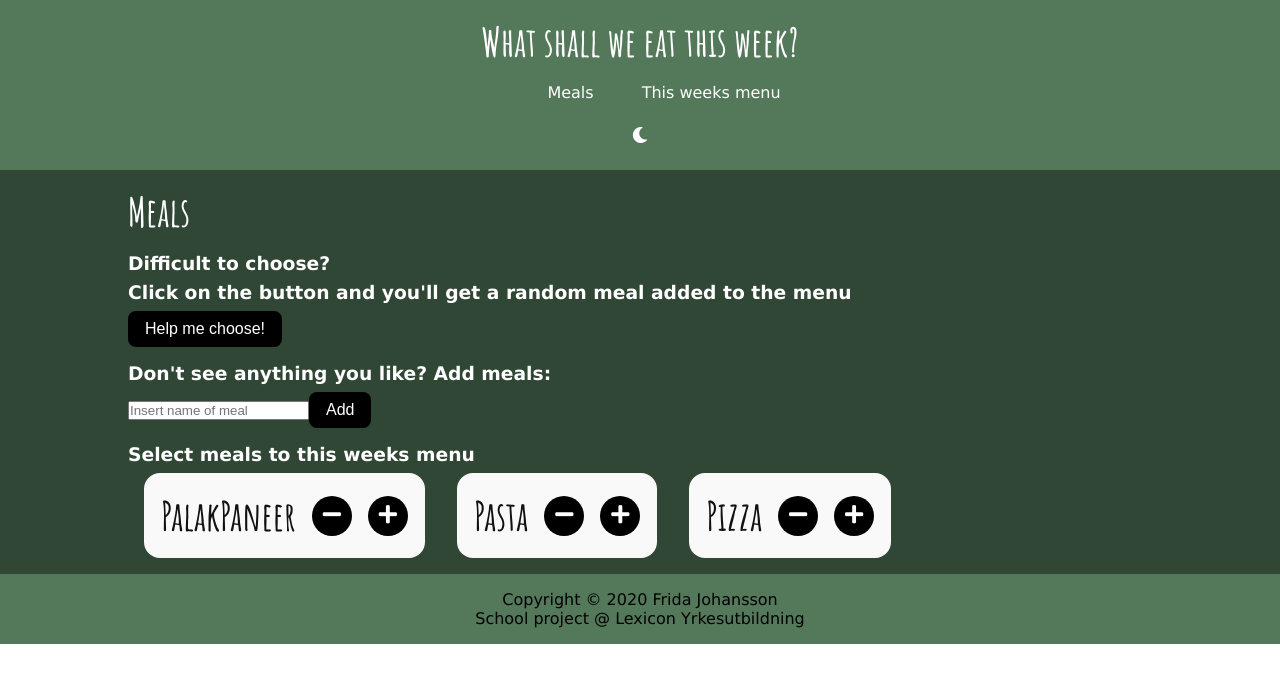
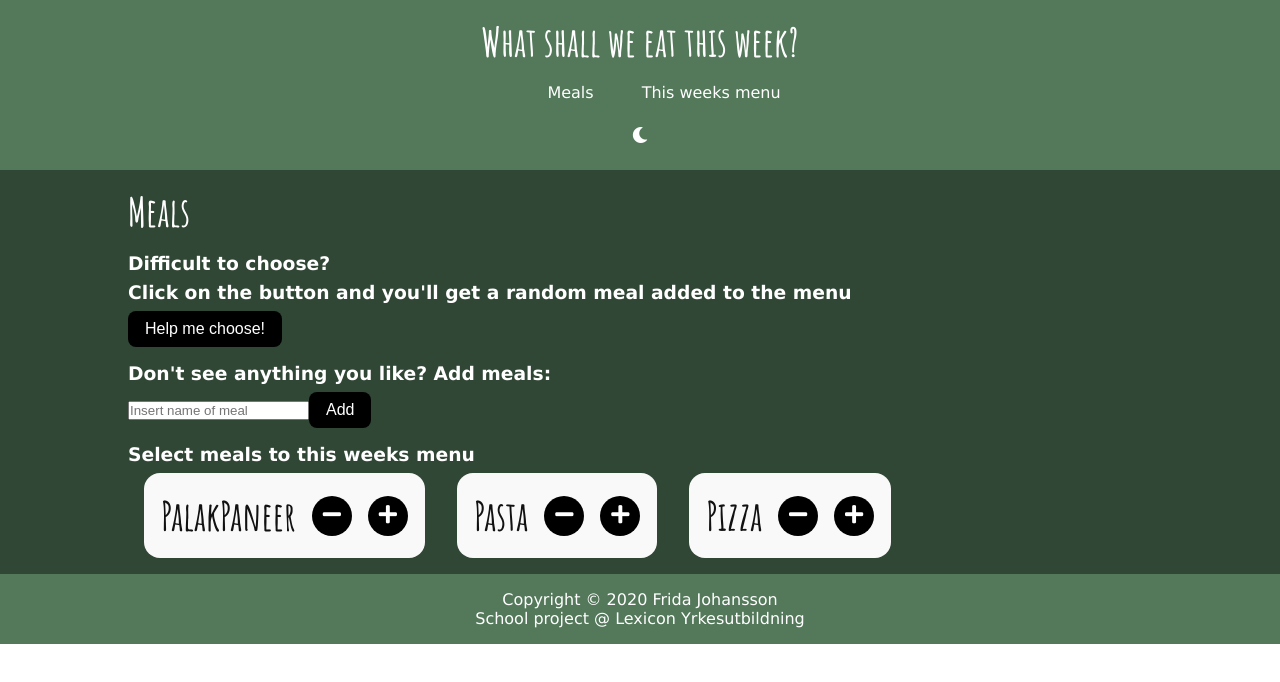
Before and after one commit to johanssonfridamaria/meals-of-the-week-app, a Vue app: page / in a window 1280 px wide. Shown: the top 682 px of the page. Built offline with nearby package versions, Linux system fonts and the light colour scheme.

Commit message:
changed textcolor in darktheme

```diff
--- a/src/components/Navigation/AppFooter.vue
+++ b/src/components/Navigation/AppFooter.vue
@@ -1,5 +1,5 @@
 <template>
-  <footer class="footer">
+  <footer class="footer" :class="{footerDark:darkTheme}">
     <div class="container text-center">
       <p>Copyright © 2020 Frida Johansson</p>
       <p>School project @ Lexicon Yrkesutbildning</p>
@@ -8,8 +8,13 @@
 </template>
 
 <script>
+import {mapGetters} from 'vuex'
+
 export default {
   name: 'Footer',
+   computed: {
+    ...mapGetters(['darkTheme'])
+  }
 };
 </script>
 
@@ -18,4 +23,7 @@ footer {
   background-color:#53785A;
   padding: 1rem 0;
 }
+.footerDark{
+  color: #fff;
+}
 </style>
```
